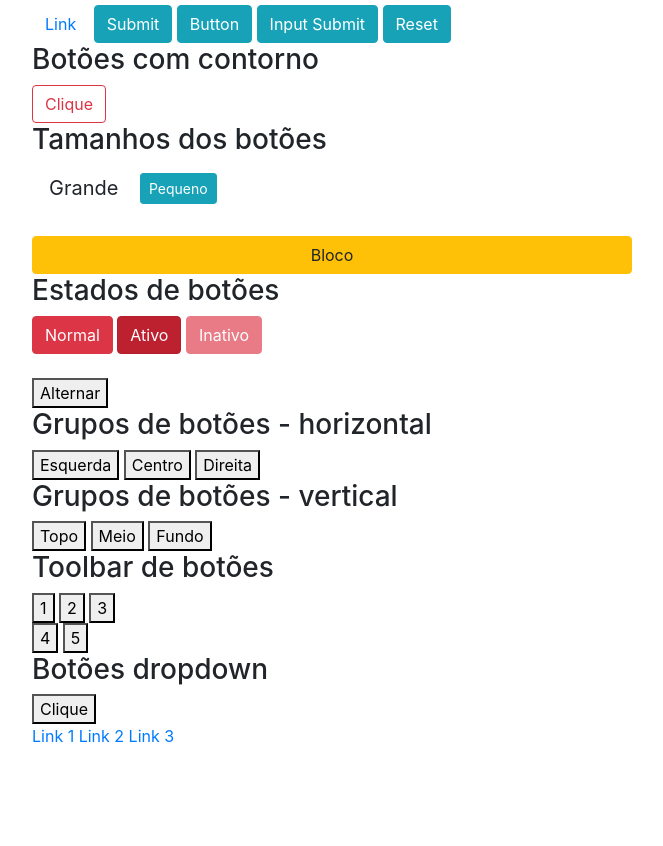
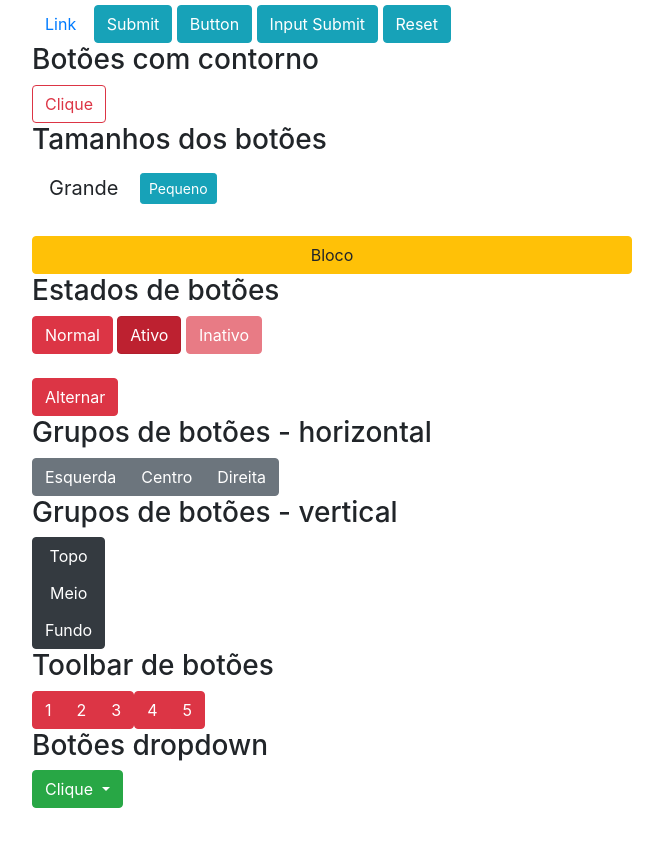
Before and after one commit to gustavosp120/Aprendendo_Boostrap., a plain HTML site: page apoio-botoes.html in a window 1280 px wide. Shown: the part 116-962 px from the top of the page, without its empty margins (308-971 px from the left). Drawn offline with nearby package versions, Linux system fonts and the light colour scheme.

Commit message:
Add files via upload

```diff
--- a/apoio-botoes.html
+++ b/apoio-botoes.html
@@ -54,44 +54,46 @@
     <button class="btn btn-danger active" type="button">Ativo</button>
     <button class="btn btn-danger disabled" type="button">Inativo</button>
     <br><br>
-    <button class="" type="button">Alternar</button>
+    <button class="btn btn-danger" type="button" data-toggle="button">Alternar</button>
 
     <h3>Grupos de botões - horizontal</h3>
-    <div>
-        <button class="" type="button">Esquerda</button>
-        <button class="" type="button">Centro</button>
-        <button class="" type="button">Direita</button>
+    <div class="btn-group">
+        <button class="btn btn-secondary" type="button">Esquerda</button>
+        <button class="btn btn-secondary" type="button">Centro</button>
+        <button class="btn btn-secondary" type="button">Direita</button>
     </div>
 
     <h3>Grupos de botões - vertical</h3>
-    <div>
-        <button class="" type="button">Topo</button>
-        <button class="" type="button">Meio</button>
-        <button class="" type="button">Fundo</button>
+    <div class="btn-group-vertical">
+        <button class="btn btn-dark" type="button">Topo</button>
+        <button class="btn btn-dark" type="button">Meio</button>
+        <button class="btn btn-dark" type="button">Fundo</button>
     </div>
 
     <h3>Toolbar de botões</h3>
-    <div>
-        <div>
-           <button class="" type="button">1</button>
-           <button class="" type="button">2</button>
-           <button class="" type="button">3</button>
+    <div class="btn-toolbar">
+        <div class="btn-group">
+           <button class="btn btn-danger" type="button">1</button>
+           <button class="btn btn-danger" type="button">2</button>
+           <button class="btn btn-danger" type="button">3</button>
         </div>
-        <div>
-            <button class="" type="button">4</button>
-            <button class="" type="button">5</button>
+        <div class="btn-group">
+            <button class="btn btn-danger" type="button">4</button>
+            <button class="btn btn-danger" type="button">5</button>
         </div>
     </div>
 
     <h3>Botões dropdown</h3>
-    <div>
-        <button class="" type="button">
+    <div class="dropdown">
+        <button class="btn btn-success dropdown-toggle" data-toggle="dropdown" type="button">
             Clique
         </button>
-        <div>
-            <a href="#" class="">Link 1</a>
-            <a href="#" class="">Link 2</a>
-            <a href="#" class="">Link 3</a>
+        <div class="dropdown-menu">
+            <a href="#" class="dropdown-item">Link 1</a>
+            <div class="dropdown-divider"></div>
+            <a href="#" class="dropdown-item">Link 2</a>
+            <div class="dropdown-divider"></div>
+            <a href="#" class="dropdown-item">Link 3</a>
         </div>
     </div>
 
```
